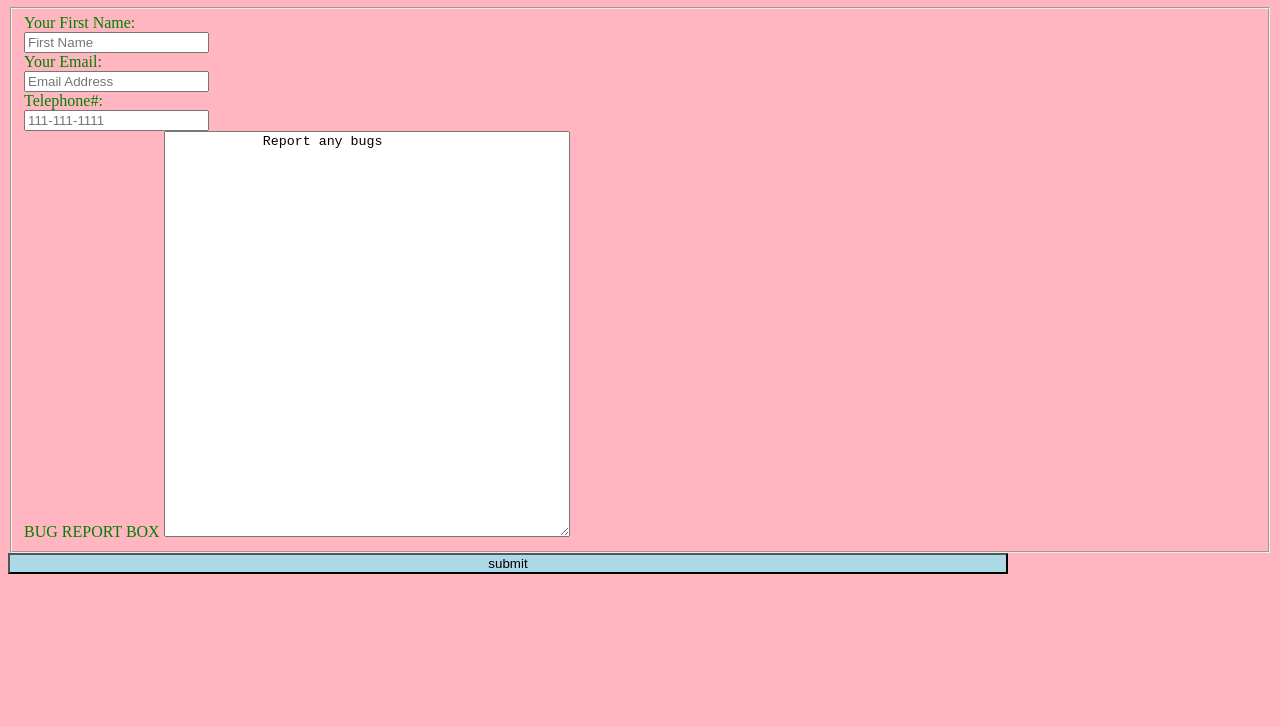
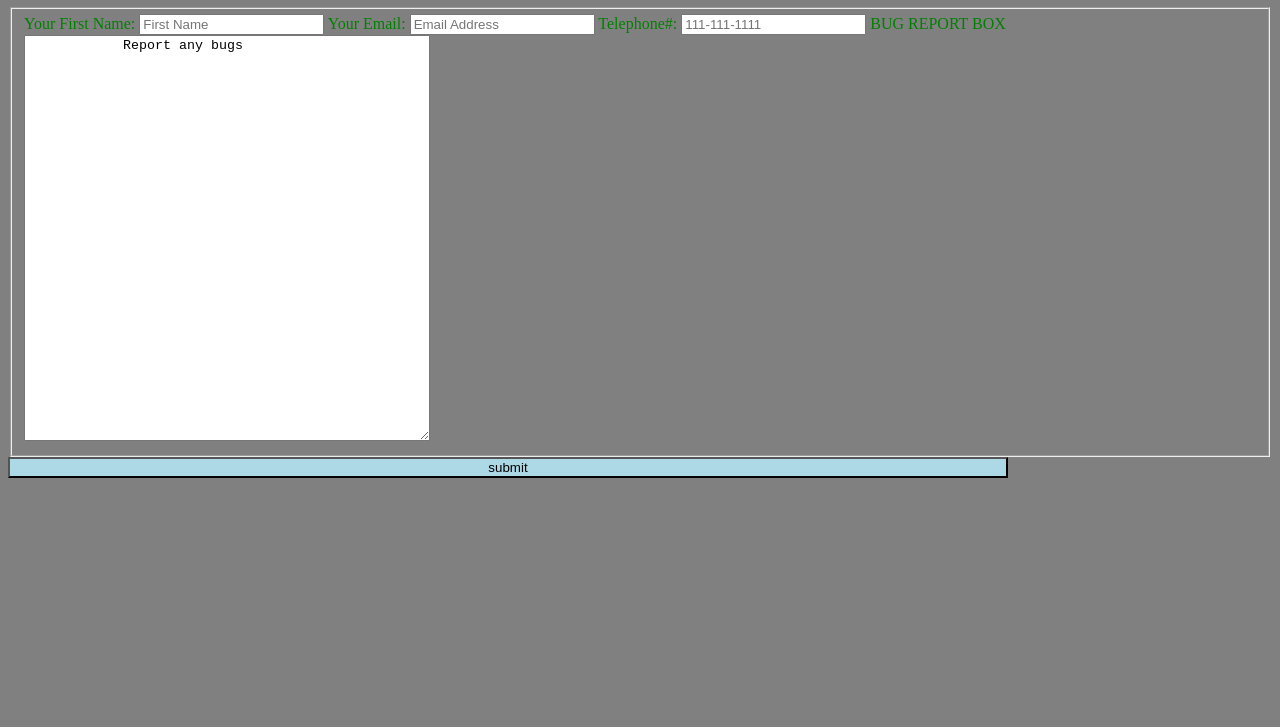
Before and after one commit to Ashton996/GROUP-PROJECT-COPY-TEXT, a plain HTML site: page index.html in a window 1280 px wide. Shown: the part 73-800 px from the top of the page. Drawn offline with Linux system fonts and the light colour scheme.

Commit message:
Update style.css

```diff
--- a/style.css
+++ b/style.css
@@ -1,8 +1,8 @@
-input{
+yinput{
     display: block;
 }
 body{
-    background-color: lightpink;
+    background-color: grey;
 }
 #comment{
     width: 400px;
```
